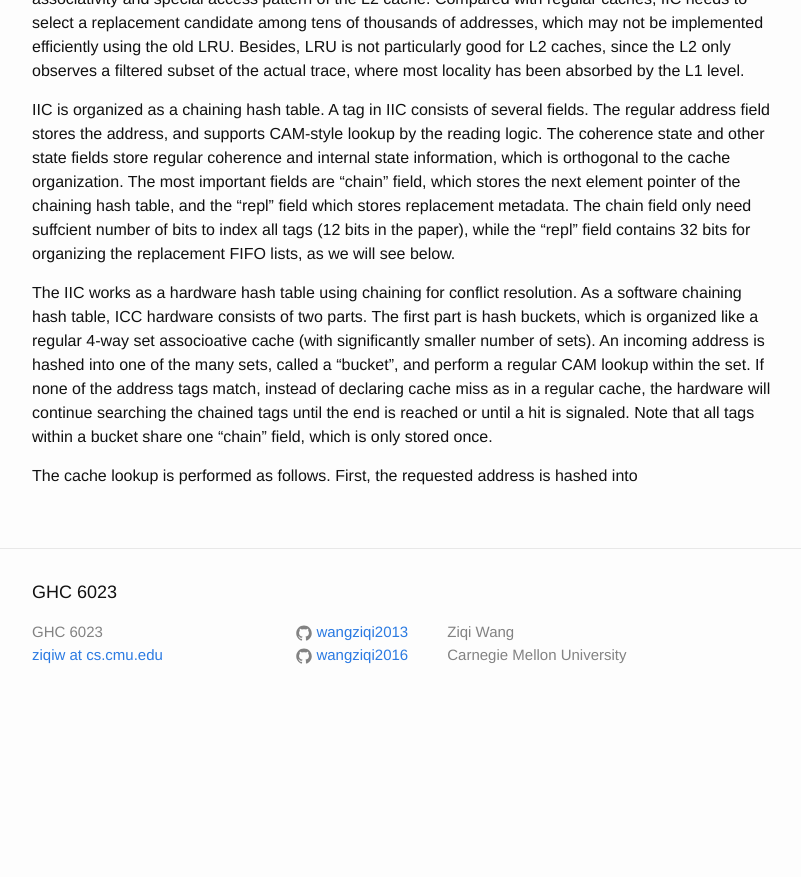
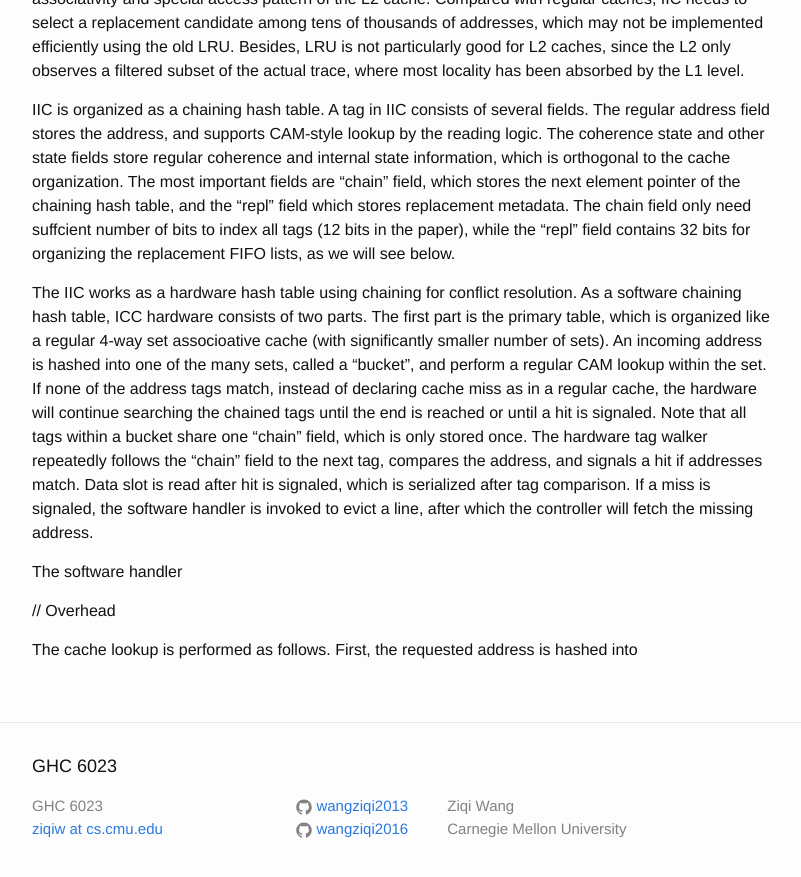
Before and after one commit to wangziqi2013/wangziqi2013.github.io, a Jekyll site: the page built from _posts/2020-05-22-iic.markdown, in a window 1280 px wide and 900 px high, scrolled down 1885 px. Shown: the top 877 px of the window, without its empty margins (238-1039 px from the left). Built offline with Jekyll 4.4.1, drawn with Linux system fonts in a browser that asks for light colours; before the commit the page ends 2611 px from its top, so only the background shows below that.

Commit message:
Adding read path

```diff
--- a/_posts/2020-05-22-iic.markdown
+++ b/_posts/2020-05-22-iic.markdown
@@ -77,11 +77,19 @@ replacement metadata. The chain field only need suffcient number of bits to inde
 while the "repl" field contains 32 bits for organizing the replacement FIFO lists, as we will see below.
 
 The IIC works as a hardware hash table using chaining for conflict resolution.
-As a software chaining hash table, ICC hardware consists of two parts. The first part is hash buckets, which is organized
+As a software chaining hash table, ICC hardware consists of two parts. The first part is the primary table, which is organized
 like a regular 4-way set associoative cache (with significantly smaller number of sets). An incoming address is hashed
 into one of the many sets, called a "bucket", and perform a regular CAM lookup within the set.
 If none of the address tags match, instead of declaring cache miss as in a regular cache, the hardware will continue
 searching the chained tags until the end is reached or until a hit is signaled.
 Note that all tags within a bucket share one "chain" field, which is only stored once.
+The hardware tag walker repeatedly follows the "chain" field to the next tag, compares the address, and signals a
+hit if addresses match.
+Data slot is read after hit is signaled, which is serialized after tag comparison. If a miss is signaled, the software
+handler is invoked to evict a line, after which the controller will fetch the missing address.
+
+The software handler
+
+// Overhead
 
 The cache lookup is performed as follows. First, the requested address is hashed into
```
